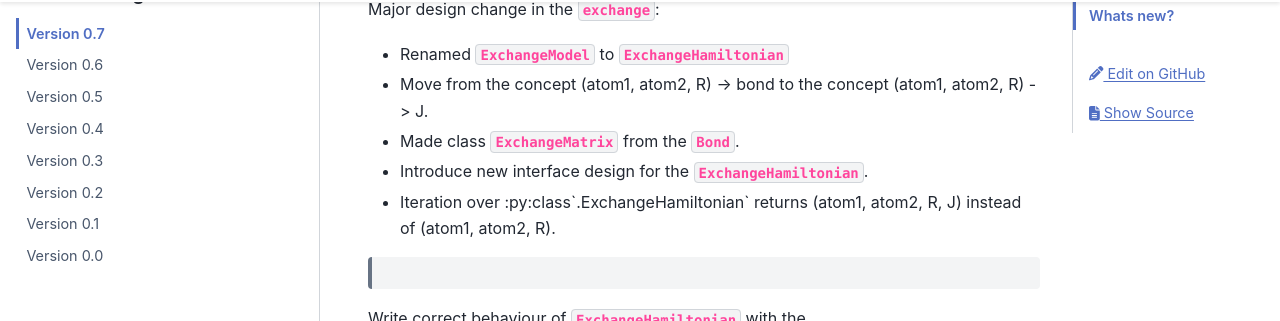
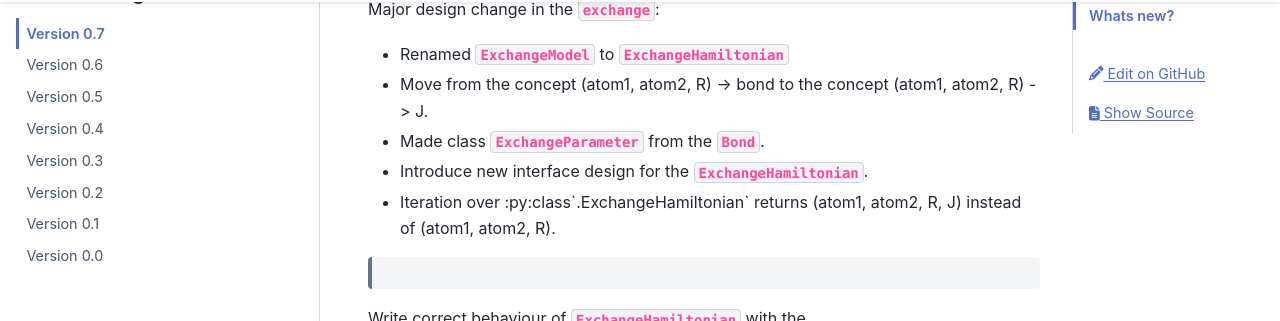
Before and after one commit to adrybakov/rad-tools, a Sphinx documentation site: the page built from docs/source/release-notes/0.7.rst, in a window 1280 px wide and 900 px high, scrolled down 481 px. Shown: the part 126-447 px from the top of the window. Built offline with Sphinx 7.4.7 and the PyData theme 0.15.4, drawn with Linux system fonts in a browser that asks for light colours; comment, search, counter and statistics services are not loaded.

Commit message:
Typo fix

```diff
--- a/docs/source/release-notes/0.7.rst
+++ b/docs/source/release-notes/0.7.rst
@@ -23,7 +23,7 @@ Major design change in the :py:mod:`.exchange`:
 
 * Renamed :py:class:`ExchangeModel` to :py:class:`.ExchangeHamiltonian`
 * Move from the concept (atom1, atom2, R) -> bond to the concept (atom1, atom2, R) -> J.
-* Made class :py:class:`ExchangeMatrix` from the :py:class:`Bond`.
+* Made class :py:class:`ExchangeParameter` from the :py:class:`Bond`.
 * Introduce new interface design for the :py:class:`.ExchangeHamiltonian`.
 * Iteration over :py:class`.ExchangeHamiltonian` returns (atom1, atom2, R, J) instead of (atom1, atom2, R).
 
```
